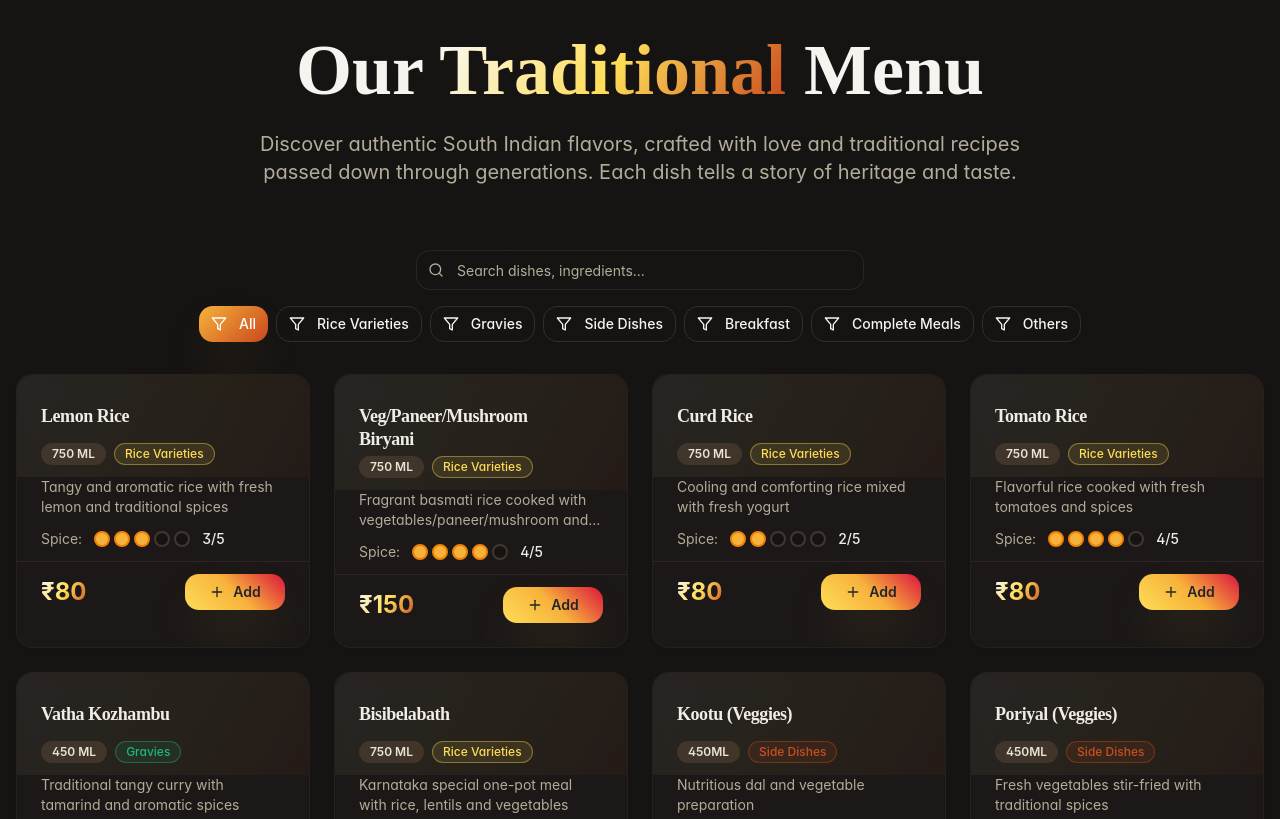
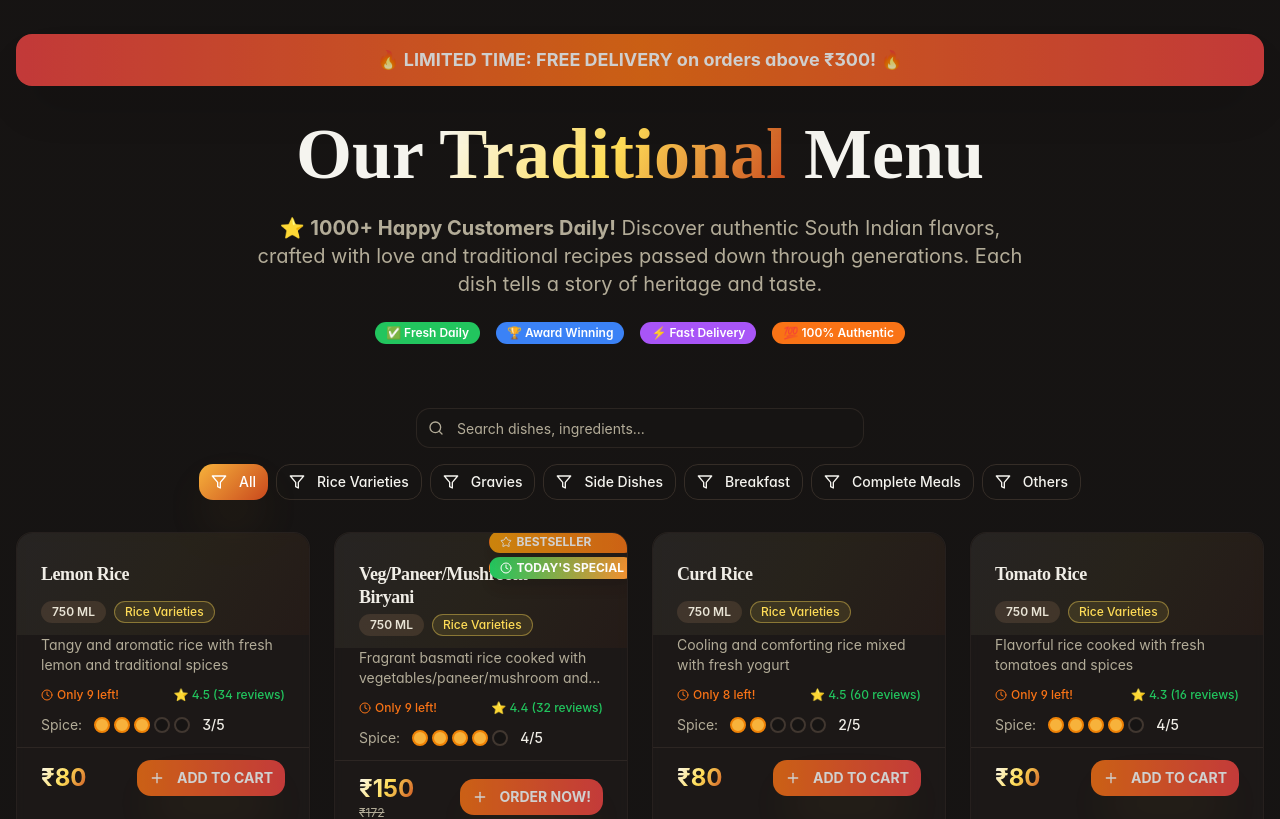
Before and after one commit to Gowtz07/dhanaskitchen, a React (Vite) app: page / in a window 1280 px wide. Shown: the part 920-1739 px from the top of the page. Built offline with nearby package versions, Linux system fonts and the light colour scheme.

Commit message:
Enhance purchase flow

```diff
--- a/src/components/MenuCard.tsx
+++ b/src/components/MenuCard.tsx
@@ -3,7 +3,7 @@ import { Card, CardContent, CardFooter, CardHeader, CardTitle } from '@/componen
 import { Button } from '@/components/ui/button';
 import { Badge } from '@/components/ui/badge';
 import { SpiceLevel } from '@/components/ui/spice-level';
-import { Plus, Info } from 'lucide-react';
+import { Plus, Info, Clock, Star, Flame } from 'lucide-react';
 import { Dish } from '@/types/menu';
 import { cn } from '@/lib/utils';
 
@@ -26,6 +26,12 @@ export const MenuCard = ({ dish, onAddToCart, onViewDetails, className, style }:
     ? parseInt(dish.quantity)
     : parseInt(dish.quantity.split(' ')[0]);
 
+  // Marketing psychology elements
+  const isPopular = ['veg-biryani', 'full-meals', 'idly-sambhar', 'dosa-chutney'].includes(dish.id);
+  const isLimited = ['pirandai-thokku', 'abc-health-mix', 'mudavatukal-soup-mix'].includes(dish.id);
+  const hasSpecialOffer = dish.price > 100;
+  const stockLeft = Math.floor(Math.random() * 8) + 3; // Random stock between 3-10
+
   return (
     <Card
       className={cn(
@@ -39,6 +45,29 @@ export const MenuCard = ({ dish, onAddToCart, onViewDetails, className, style }:
     >
       <CardHeader className="pb-3 relative">
         <div className="absolute inset-0 bg-gradient-luxury opacity-5 rounded-t-lg"></div>
+
+        {/* Marketing Badges */}
+        <div className="absolute -top-2 -right-2 z-20 flex flex-col gap-1">
+          {isPopular && (
+            <Badge className="bg-gradient-to-r from-amber-500 to-orange-500 text-white font-bold text-xs animate-pulse shadow-lg">
+              <Star className="h-3 w-3 mr-1" />
+              BESTSELLER
+            </Badge>
+          )}
+          {isLimited && (
+            <Badge className="bg-gradient-to-r from-red-500 to-pink-500 text-white font-bold text-xs animate-bounce shadow-lg">
+              <Flame className="h-3 w-3 mr-1" />
+              LIMITED
+            </Badge>
+          )}
+          {hasSpecialOffer && (
+            <Badge className="bg-gradient-to-r from-green-500 to-emerald-500 text-white font-bold text-xs shadow-lg">
+              <Clock className="h-3 w-3 mr-1" />
+              TODAY'S SPECIAL
+            </Badge>
+          )}
+        </div>
+
         <div className="flex items-start justify-between relative z-10">
           <CardTitle className="text-lg leading-tight group-hover:text-gold transition-luxury font-playfair">
             {dish.name}
@@ -83,6 +112,17 @@ export const MenuCard = ({ dish, onAddToCart, onViewDetails, className, style }:
             {dish.description || dish.ingredients}
           </p>
 
+          {/* Urgency & Social Proof */}
+          <div className="flex items-center justify-between text-xs">
+            <span className="text-orange-500 font-medium flex items-center gap-1">
+              <Clock className="h-3 w-3" />
+              Only {stockLeft} left!
+            </span>
+            <span className="text-green-500 font-medium">
+              ⭐ {(4.2 + Math.random() * 0.7).toFixed(1)} ({Math.floor(Math.random() * 50) + 15} reviews)
+            </span>
+          </div>
+
           <SpiceLevel
             level={selectedSpiceLevel}
             onChange={setSelectedSpiceLevel}
@@ -93,17 +133,24 @@ export const MenuCard = ({ dish, onAddToCart, onViewDetails, className, style }:
 
       <CardFooter className="pt-3 border-t border-border/50">
         <div className="flex items-center justify-between w-full">
-          <div className="text-2xl font-bold bg-gradient-luxury bg-clip-text text-transparent">
-            ₹{dish.price}
+          <div className="flex flex-col">
+            <div className="text-2xl font-bold bg-gradient-luxury bg-clip-text text-transparent">
+              ₹{dish.price}
+            </div>
+            {hasSpecialOffer && (
+              <div className="text-xs text-muted-foreground line-through">
+                ₹{Math.floor(dish.price * 1.15)}
+              </div>
+            )}
           </div>
 
           <Button
             onClick={handleAddToCart}
             size="sm"
-            className="min-w-[100px] bg-gradient-accent hover:bg-gradient-luxury text-charcoal font-semibold hover:scale-105 transform transition-luxury shadow-warm"
+            className="min-w-[120px] bg-gradient-to-r from-orange-500 to-red-500 hover:from-red-500 hover:to-orange-500 text-white font-bold hover:scale-105 transform transition-luxury shadow-warm animate-pulse hover:animate-none"
           >
-            <Plus className="h-4 w-4" />
-            Add
+            <Plus className="h-4 w-4 mr-1" />
+            {isLimited ? 'GRAB NOW!' : hasSpecialOffer ? 'ORDER NOW!' : 'ADD TO CART'}
           </Button>
         </div>
       </CardFooter>
--- a/src/components/MenuSection.tsx
+++ b/src/components/MenuSection.tsx
@@ -1,6 +1,7 @@
 import { useState, useMemo, forwardRef } from 'react';
 import { Button } from '@/components/ui/button';
 import { Input } from '@/components/ui/input';
+import { Badge } from '@/components/ui/badge';
 import { MenuCard } from '@/components/MenuCard';
 import { Search, Filter } from 'lucide-react';
 import { Dish } from '@/types/menu';
@@ -42,13 +43,26 @@ export const MenuSection = forwardRef<HTMLElement, MenuSectionProps>(({ onAddToC
       <div className="container mx-auto px-4">
         {/* Section Header */}
         <div className="text-center mb-16">
+          {/* Special Offer Banner */}
+          <div className="bg-gradient-to-r from-red-500 via-orange-500 to-red-500 text-white py-3 px-6 rounded-lg mb-8 animate-pulse shadow-2xl">
+            <p className="font-bold text-lg">🔥 LIMITED TIME: FREE DELIVERY on orders above ₹300! 🔥</p>
+          </div>
+
           <h2 className="text-4xl md:text-6xl lg:text-7xl font-bold mb-6 font-playfair">
             Our <span className="bg-gradient-luxury bg-clip-text text-transparent">Traditional</span> Menu
           </h2>
           <p className="text-lg md:text-xl text-muted-foreground max-w-3xl mx-auto font-inter leading-relaxed">
-            Discover authentic South Indian flavors, crafted with love and traditional recipes
+            ⭐ <strong>1000+ Happy Customers Daily!</strong> Discover authentic South Indian flavors, crafted with love and traditional recipes
             passed down through generations. Each dish tells a story of heritage and taste.
           </p>
+
+          {/* Trust Badges */}
+          <div className="flex justify-center gap-4 mt-6 flex-wrap">
+            <Badge className="bg-green-500 text-white">✅ Fresh Daily</Badge>
+            <Badge className="bg-blue-500 text-white">🏆 Award Winning</Badge>
+            <Badge className="bg-purple-500 text-white">⚡ Fast Delivery</Badge>
+            <Badge className="bg-orange-500 text-white">💯 100% Authentic</Badge>
+          </div>
         </div>
 
         {/* Search and Filter */}
```
